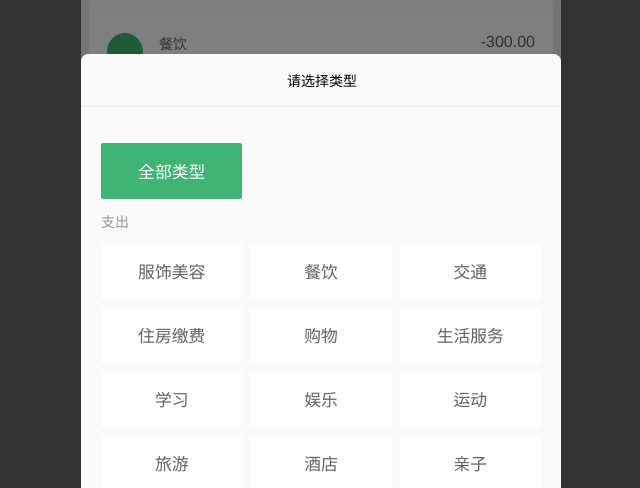
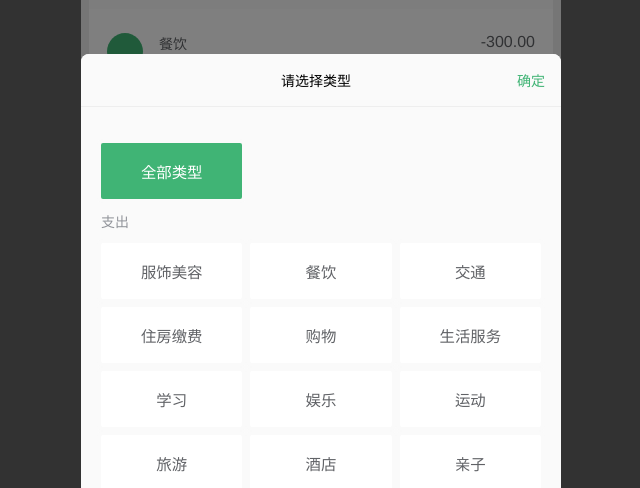
Before and after one commit to haixiangyan/weixin-cash, a React (Create React App) app: page / in a window 1280 px wide. Shown: the part 309-797 px from the top of the page, without its empty margins (319-959 px from the left). Built offline with nearby package versions, Linux system fonts and the light colour scheme.

Commit message:
添加 submit 监听

```diff
--- a/src/components/CategoryFilter.tsx
+++ b/src/components/CategoryFilter.tsx
@@ -2,11 +2,12 @@ import * as React from 'react'
 import Icon from './Icon'
 import styled from 'styled-components'
 import {DEFAULT_EXPENSE_CATEGORIES, DEFAULT_INCOME_CATEGORIES} from '../lib/category'
+import {useState} from 'react'
 
 type TProps = {
   value: number
   closeDrawer: () => void
-  submit: () => void
+  onSubmit: (id: number) => void
 }
 
 type TCategoryItem = {
@@ -21,6 +22,13 @@ const Header = styled.header`
   border-bottom: 1px solid #eee;
   font-size: ${props => props.theme.$largeTextSize};
   background:  #FAFAFA;
+`
+
+const ConfirmButton = styled.button`
+  border: none;
+  outline: none;
+  background: transparent;
+  color: ${props => props.theme.$success}
 `
 
 const Main = styled.section`
@@ -52,31 +60,40 @@ const CategoryItem = styled.div<TCategoryItem>`
   height: 64px;
   border: 4px solid #FAFAFA;
   border-radius: 6px;
-  font-size: 1.2em;
-  font-weight: 300;
+  font-size: 1.1em;
   cursor: pointer;
   background: ${props => props.selected ? props.theme.$success : 'white'};
   color: ${props => props.selected ? 'white' : props.theme.$normalText}
 `
 
 const CategoryFilter: React.FC<TProps> = (props) => {
-  const {closeDrawer, value} = props
+  const {value, closeDrawer, onSubmit} = props
+
+  const [selected, setSelected] = useState(value)
+
+  const submit = () => {
+    onSubmit(selected)
+    closeDrawer()
+  }
 
   return (
     <div>
       <Header>
         <Icon onClick={closeDrawer} name="cancel" size={18}/>
         <span>请选择类型</span>
-        <Icon name="cancel" color="transparent"/>
+        <ConfirmButton onClick={submit}>确定</ConfirmButton>
       </Header>
       <Main>
-        <CategoryItem selected={value === -1}>全部类型</CategoryItem>
+        <CategoryItem selected={value === -1} onClick={() => onSubmit(-1)}>
+          全部类型
+        </CategoryItem>
 
         <Tag>支出</Tag>
         <FilterSection>
           {
             DEFAULT_EXPENSE_CATEGORIES.map(c => (
               <CategoryItem key={c.id}
+                            onClick={() => onSubmit(c.id)}
                             selected={value === c.id}>
                 {c.name}
               </CategoryItem>
@@ -89,6 +106,7 @@ const CategoryFilter: React.FC<TProps> = (props) => {
           {
             DEFAULT_INCOME_CATEGORIES.map(c => (
               <CategoryItem key={c.id}
+                            onClick={() => setSelected(c.id)}
                             selected={value === c.id}>
                 {c.name}
               </CategoryItem>
--- a/src/pages/Summary.tsx
+++ b/src/pages/Summary.tsx
@@ -1,15 +1,15 @@
 import * as React from 'react'
+import {useState} from 'react'
 import styled from 'styled-components'
 import Icon from '../components/Icon'
 import Divider from '../components/Dividier'
 import MonthRecord from '../components/MonthRecord'
-import useRecordList, {TRawRecord} from '../hooks/useRecordList'
+import useRecordList from '../hooks/useRecordList'
 import dayjs from 'dayjs'
 import {MONTH} from '../lib/date'
 import Sticker from '../components/Sticker'
 import theme from '../theme'
 import Drawer from '../components/Drawer'
-import {useState} from 'react'
 import Money from '../components/Money'
 import CategoryFilter from '../components/CategoryFilter'
 
@@ -67,7 +67,8 @@ const RecordList = styled.ul`
 `
 
 const Summary: React.FC = () => {
-  const [categoryFilter, setCategoryFilter] = useState(-1)
+  // Category 的 filter
+  const [filter, setFilter] = useState(-1)
   const [showFilter, toggleFilter] = useState(true)
   const {recordList, fetchData, addRawRecord} = useRecordList()
   const [showMoney, toggleMoney] = useState(false)
@@ -78,10 +79,6 @@ const Summary: React.FC = () => {
   const closeMoney = () => {
     fetchData()
     toggleMoney(false)
-  }
-
-  const submit = (newRawRecord: TRawRecord) => {
-    addRawRecord(newRawRecord)
   }
 
   return (
@@ -126,12 +123,16 @@ const Summary: React.FC = () => {
       {/*过滤 Category*/}
       <Drawer show={showFilter}
               onClickShadow={() => toggleFilter(false)}>
-        <CategoryFilter value={categoryFilter} closeDrawer={() => toggleFilter(false)} submit={() => {}}/>
+        <CategoryFilter value={filter}
+                        closeDrawer={() => toggleFilter(false)}
+                        onSubmit={(id) => setFilter(id)}/>
       </Drawer>
+
       {/*记账*/}
       <Drawer show={showMoney}
               onClickShadow={closeMoney}>
-        <Money closeDrawer={closeMoney} submit={submit}/>
+        <Money closeDrawer={closeMoney}
+               submit={(newRawRecord) => addRawRecord(newRawRecord)}/>
       </Drawer>
     </StyledSummary>
   )
```
